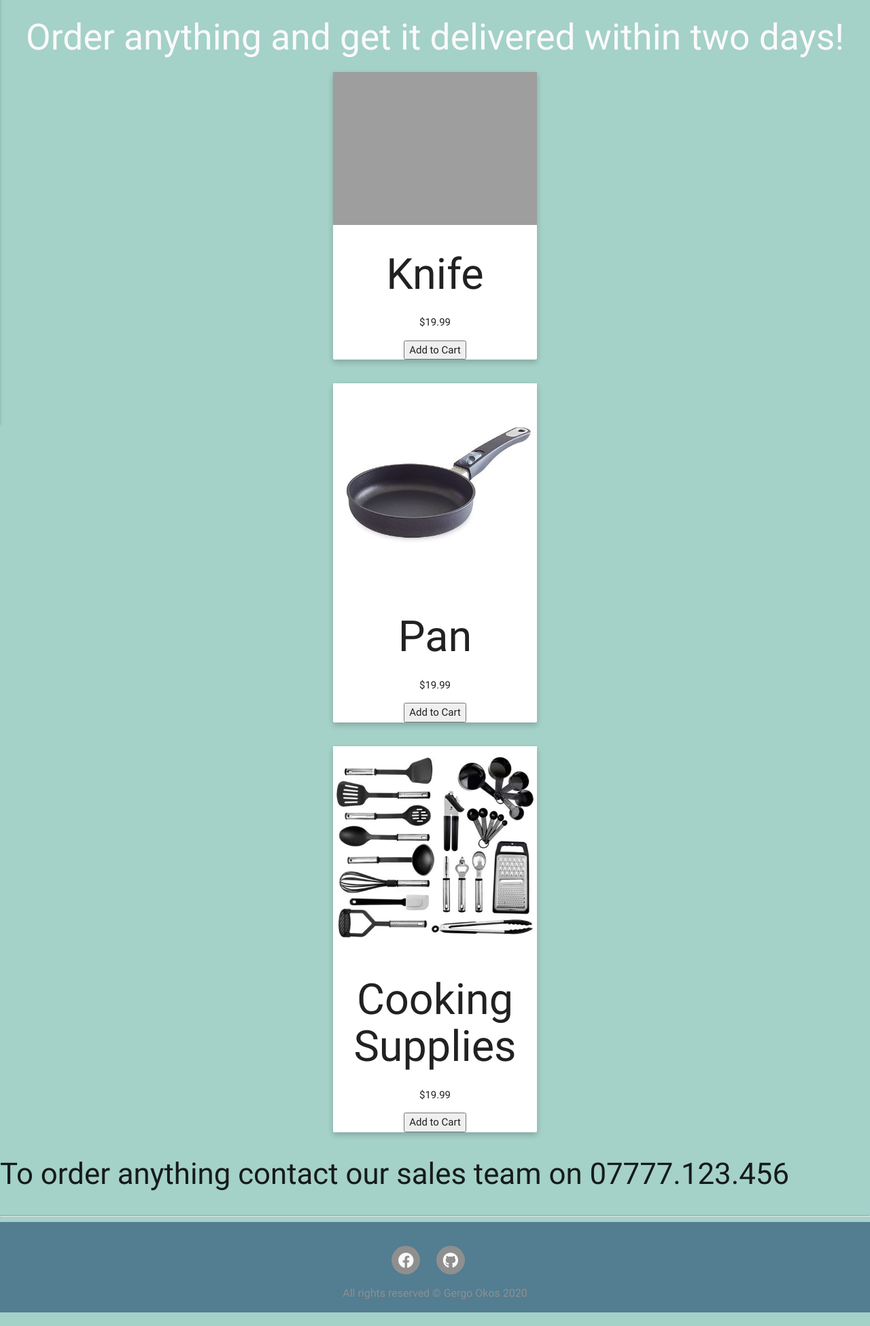
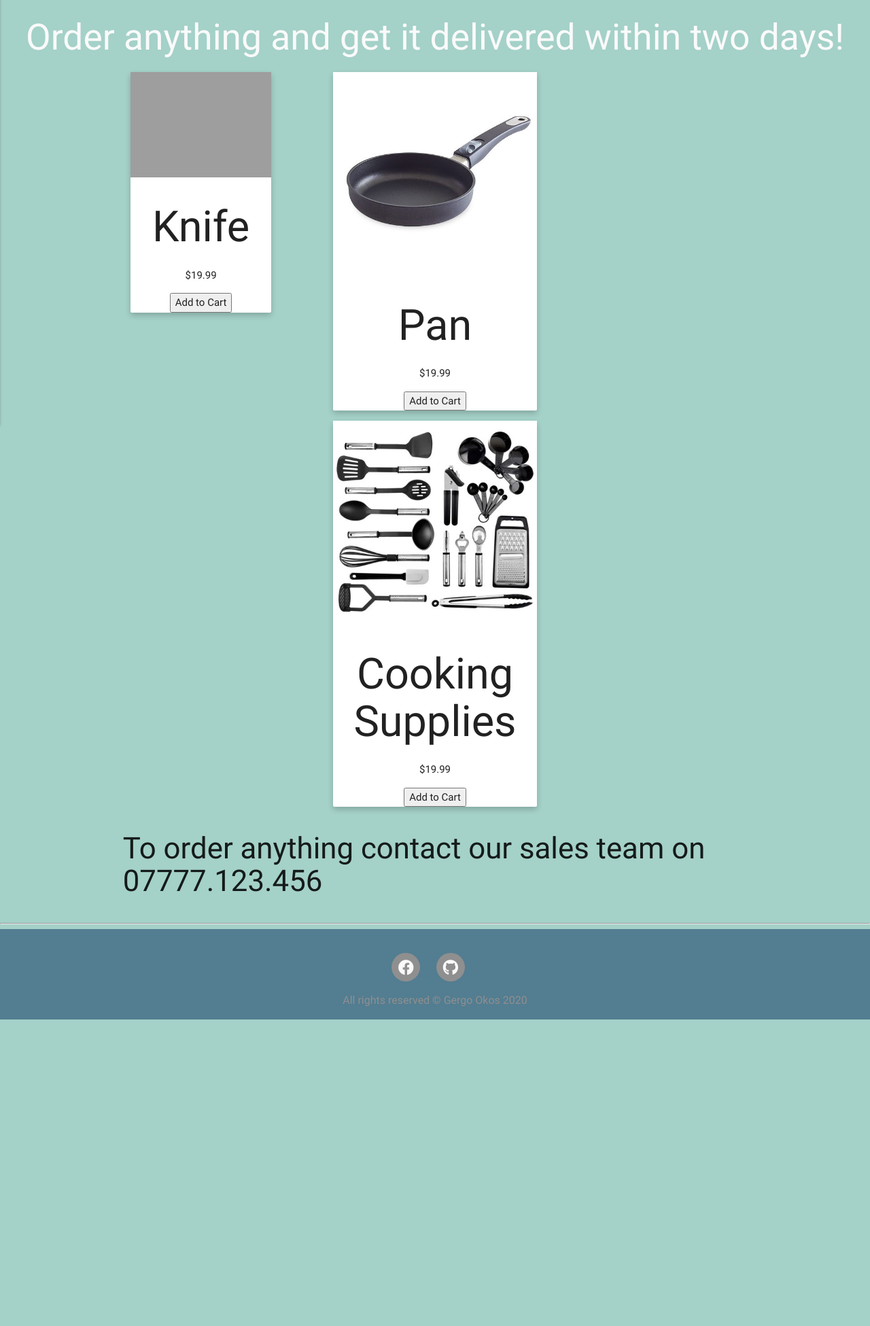
Before and after one commit to DiGergo/milestone-3, a Flask app: page /shop in a window 1280 px wide. Shown: the part 235-2186 px from the top of the page at 68% size. After the commit the page ends 1735 px from the top, so only its background shows below. Run offline with Flask 2, Linux system fonts and the light colour scheme; some libraries are stand-ins or nearby versions; grey boxes are pictures that could not be loaded.

Commit message:
shop page columns

```diff
--- a/templates/shop.html
+++ b/templates/shop.html
@@ -4,6 +4,7 @@
 <h2 class="shop-header">Order anything and get it delivered within two days!</h2>
 <div class="container">
     <div class="row">
+    <div class="col s12 m4 l3">
         <div class="card shop-card">
             <img class="shop-item" src="../static/images/knife.jpg">
             <h1>Knife</h1>
@@ -11,22 +12,18 @@
             <p><button>Add to Cart</button></p>
         </div>
     </div>
-    <div class="row">
         <div class="card shop-card">
             <img class="shop-item" src="../static/images/pan.jpg">
             <h1>Pan</h1>
             <p class="price">$19.99</p>
             <p><button>Add to Cart</button></p>
         </div>
-    </div>
-    <div class="row">
         <div class="card shop-card">
             <img class="shop-item" src="../static/images/cooking-supplies.jpeg">
             <h1>Cooking Supplies</h1>
             <p class="price">$19.99</p>
             <p><button>Add to Cart</button></p>
         </div>
-    </div>
     </div>
     <div class="row">
         <h3>To order anything contact our sales team on 07777.123.456</h3>
```
